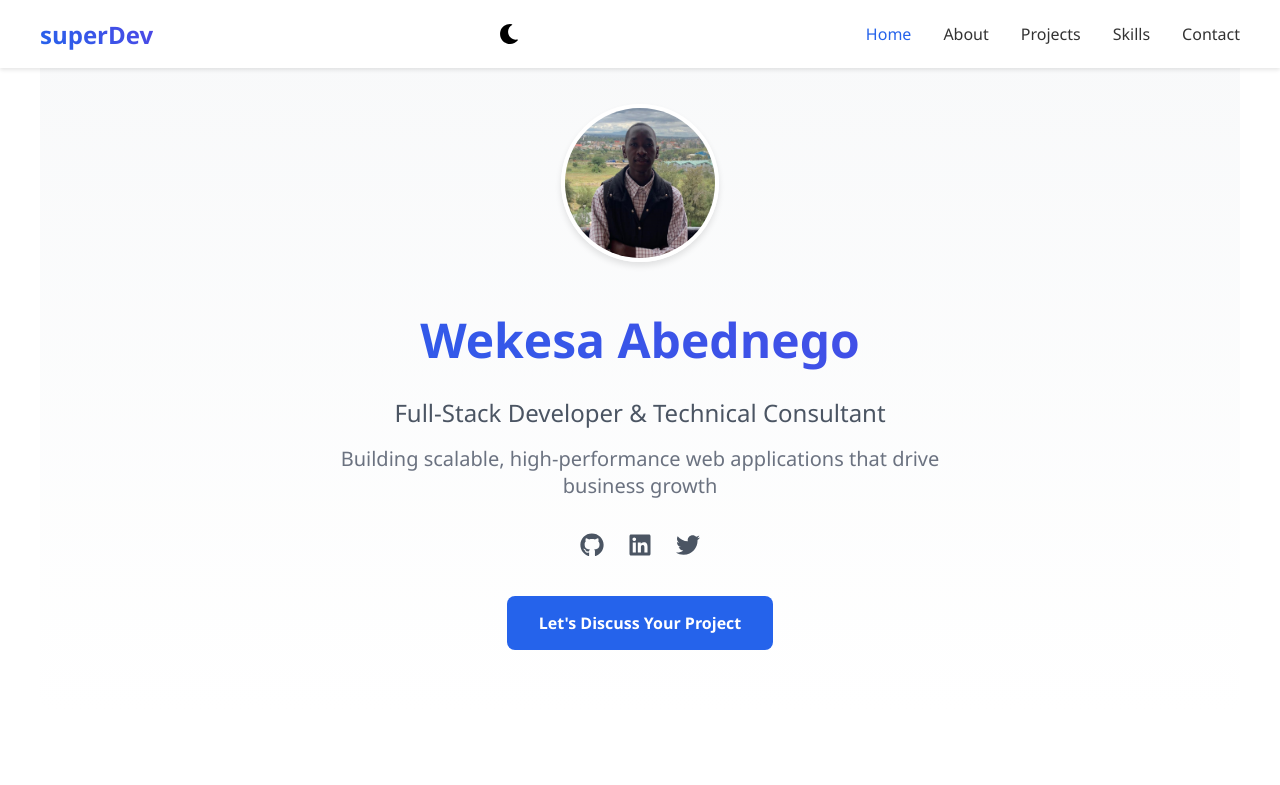
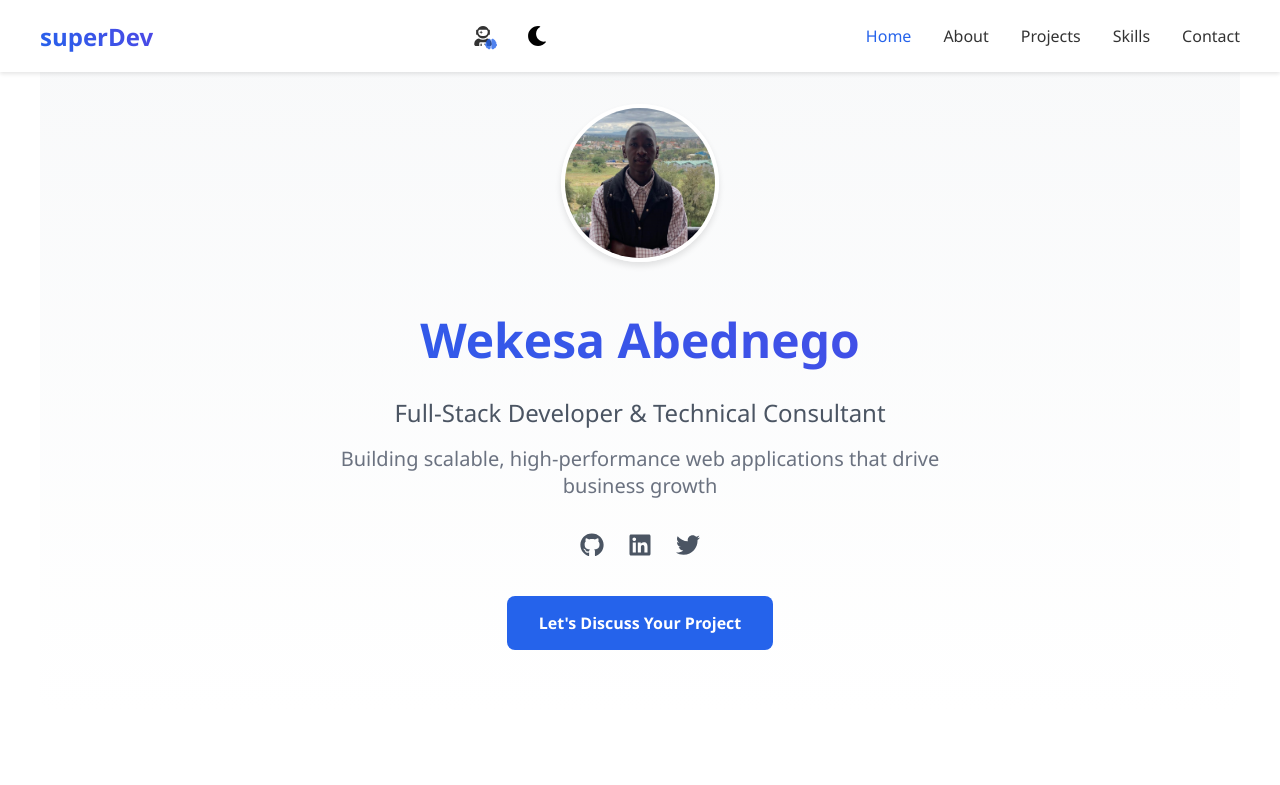
Before and after one commit to Abed25/portfolio, a Next.js app: page / in a window 1280 px wide. Shown: the top 785 px of the page. Built offline with nearby package versions, Linux system fonts and the light colour scheme.

Commit message:
Added an AI agent icon

```diff
--- a/src/components/Navbar.tsx
+++ b/src/components/Navbar.tsx
@@ -4,12 +4,15 @@
 import Link from "next/link";
 import { usePathname } from "next/navigation";
 import styles from "./NavBar.module.css";
-import { FaMoon, FaSun } from "react-icons/fa";
+import { FaMoon, FaSun, FaRobot, FaBrain, FaUserAstronaut } from "react-icons/fa";
+import { RiRobot2Line } from "react-icons/ri";
+import AIChat from "./AIChat";
 
 export default function NavBar() {
   const [menuOpen, setMenuOpen] = useState(false);
-  const [theme, setTheme] = useState("light");
+  const [isDarkMode, setIsDarkMode] = useState(false);
   const [mounted, setMounted] = useState(false);
+  const [isChatOpen, setIsChatOpen] = useState(false);
   const pathname = usePathname();
 
   useEffect(() => {
@@ -17,36 +20,50 @@
   }, []);
 
   useEffect(() => {
-    const savedTheme = localStorage.getItem("theme") || "light";
-    setTheme(savedTheme);
-    document.documentElement.classList.remove("light", "dark");
-    document.documentElement.classList.add(savedTheme);
+    const isDark = document.documentElement.classList.contains('dark');
+    setIsDarkMode(isDark);
   }, []);
 
   const toggleTheme = () => {
-    const newTheme = theme === "light" ? "dark" : "light";
-    setTheme(newTheme);
-    localStorage.setItem("theme", newTheme);
-    document.documentElement.classList.remove("light", "dark");
-    document.documentElement.classList.add(newTheme);
+    const newMode = !isDarkMode;
+    setIsDarkMode(newMode);
+    document.documentElement.classList.toggle('dark');
+  };
+
+  const toggleChat = () => {
+    setIsChatOpen(!isChatOpen);
   };
 
   return (
+    <>
       <header className={styles.header}>
         <div className={styles.container}>
           <div className={styles.logo}>
             <Link href="/">superDev</Link>
           </div>
 
-        {/* Theme Toggle Button */}
+          {/* Theme Toggle and AI Assistant Buttons */}
           {mounted && (
+            <div className={styles.actionButtons}>
+              <button
+                className={styles.aiAssistantBtn}
+                onClick={toggleChat}
+                title="Chat with superdev's AI Agent - Your intelligent assistant for exploring skills, projects, and services"
+                aria-label="Open AI chat"
+              >
+                <div className={styles.aiIconWrapper}>
+                  <FaUserAstronaut className={styles.aiIcon} />
+                  <FaBrain className={styles.aiBrainIcon} />
+                </div>
+              </button>
               <button className={styles.toggleThemeBtn} onClick={toggleTheme}>
-            {theme === "light" ? (
+                {isDarkMode ? (
+                  <FaSun style={{ color: "#fff", fontSize: "20px" }} />
+                ) : (
                   <FaMoon style={{ color: "#000", fontSize: "20px" }} />
-            ) : (
-              <FaSun style={{ color: "#fff", fontSize: "20px" }} />
                 )}
               </button>
+            </div>
           )}
 
           {/* Menu Toggle (Mobile) */}
@@ -83,5 +100,7 @@
           </nav>
         </div>
       </header>
+      <AIChat isOpen={isChatOpen} onClose={() => setIsChatOpen(false)} />
+    </>
   );
 }
```
Lines whose indentation alone changed are shown as unchanged.
